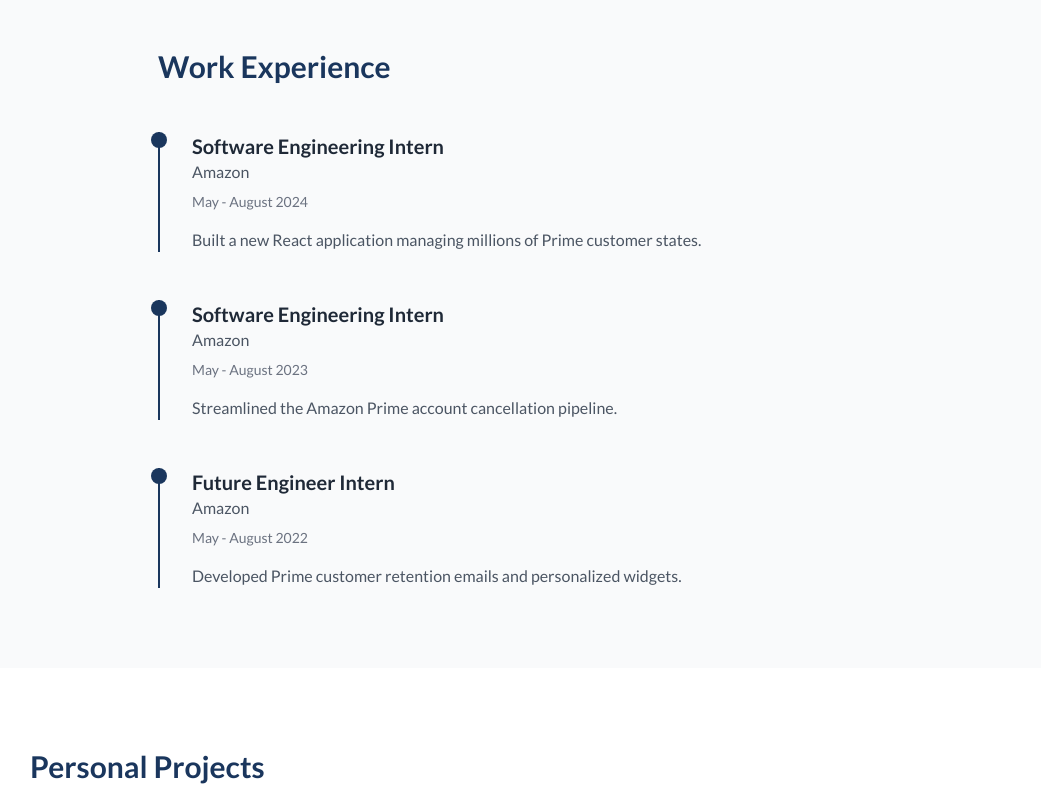
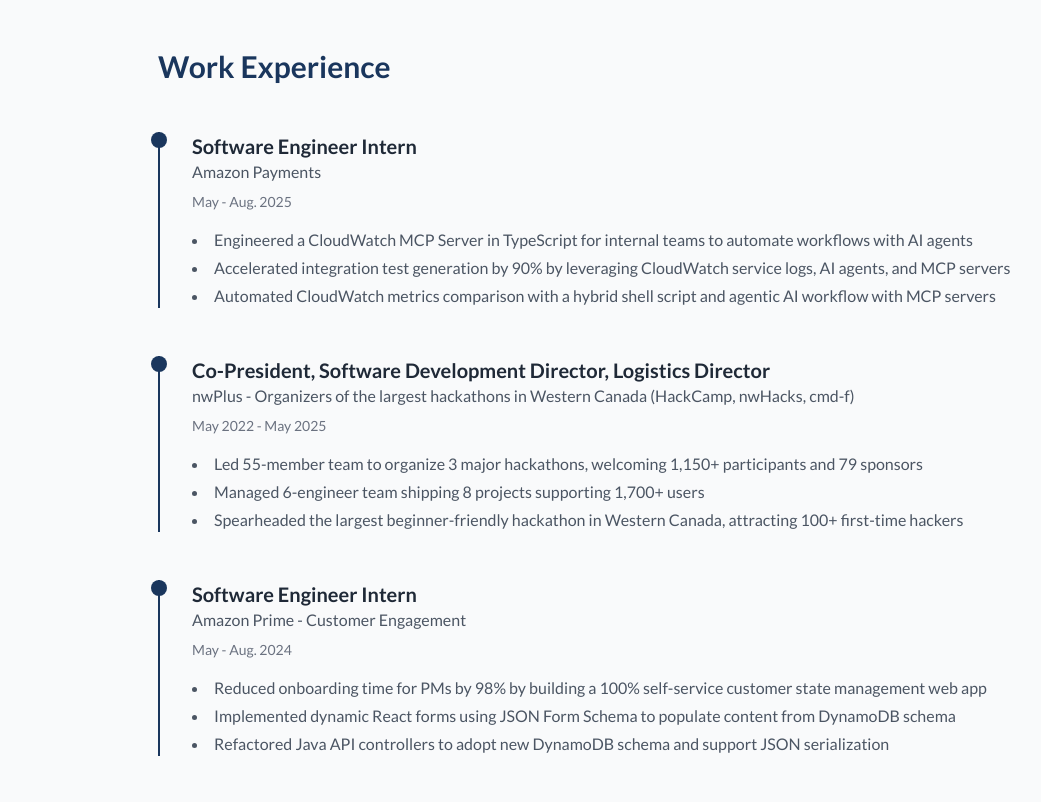
Before and after one commit to meleongg/melvinteo, a Next.js app: page / in a window 1280 px wide. Shown: the part 1960-2762 px from the top of the page, without its empty margins (50-1091 px from the left). Built offline with nearby package versions, Linux system fonts and the light colour scheme.

Commit message:
add: update Experience to include resume bullet points

```diff
--- a/app/components/sections/Experience.tsx
+++ b/app/components/sections/Experience.tsx
@@ -1,26 +1,64 @@
 "use client";
 import { motion } from "framer-motion";
 
-const experiences = [
+interface Experience {
+  company: string;
+  position: string;
+  period: string;
+  description: string | string[];
+}
+
+const experiences: Experience[] = [
   {
-    company: "Amazon",
-    position: "Software Engineering Intern",
-    period: "May - August 2024",
-    description:
-      "Built a new React application managing millions of Prime customer states.",
+    company: "Amazon Payments",
+    position: "Software Engineer Intern",
+    period: "May - Aug. 2025",
+    description: [
+      "Engineered a CloudWatch MCP Server in TypeScript for internal teams to automate workflows with AI agents",
+      "Accelerated integration test generation by 90% by leveraging CloudWatch service logs, AI agents, and MCP servers",
+      "Automated CloudWatch metrics comparison with a hybrid shell script and agentic AI workflow with MCP servers",
+    ],
   },
   {
-    company: "Amazon",
-    position: "Software Engineering Intern",
-    period: "May - August 2023",
-    description: "Streamlined the Amazon Prime account cancellation pipeline.",
+    company:
+      "nwPlus - Organizers of the largest hackathons in Western Canada (HackCamp, nwHacks, cmd-f)",
+    position: "Co-President, Software Development Director, Logistics Director",
+    period: "May 2022 - May 2025",
+    description: [
+      "Led 55-member team to organize 3 major hackathons, welcoming 1,150+ participants and 79 sponsors",
+      "Managed 6-engineer team shipping 8 projects supporting 1,700+ users",
+      "Spearheaded the largest beginner-friendly hackathon in Western Canada, attracting 100+ first-time hackers",
+    ],
   },
   {
-    company: "Amazon",
-    position: "Future Engineer Intern",
-    period: "May - August 2022",
-    description:
-      "Developed Prime customer retention emails and personalized widgets.",
+    company: "Amazon Prime - Customer Engagement",
+    position: "Software Engineer Intern",
+    period: "May - Aug. 2024",
+    description: [
+      "Reduced onboarding time for PMs by 98% by building a 100% self-service customer state management web app",
+      "Implemented dynamic React forms using JSON Form Schema to populate content from DynamoDB schema",
+      "Refactored Java API controllers to adopt new DynamoDB schema and support JSON serialization",
+    ],
+  },
+  {
+    company: "Amazon Prime - Customer Retention",
+    position: "Software Engineer Intern",
+    period: "May - Aug. 2023",
+    description: [
+      "Reduced Prime membership cancellation processing time by 33% by optimizing AWS service configurations",
+      "Refactored CloudWatch dashboards and alarms in TypeScript to improve observability of cancellation traffic",
+      "Simplified QA work in A/B testing by building a browser cookie override tool in Java, saving 15 mins/test",
+    ],
+  },
+  {
+    company: "Amazon Prime - Customer Retention",
+    position: "Amazon Future Engineer Intern",
+    period: "May - Aug. 2022",
+    description: [
+      "Retained 10,000+ annual Prime customers by developing targeted retention emails and personalized widgets",
+      "Cut costs by 43% and development time by 49% by automating feature deployment with Bash shell scripts",
+      "Performed manual QA testing and data validation using customer mocking tools",
+    ],
   },
 ];
 
@@ -51,9 +89,17 @@
               <p className="text-sm text-gray-500 dark:text-gray-400 mb-4">
                 {exp.period}
               </p>
-              <p className="text-gray-600 dark:text-gray-300">
-                {exp.description}
-              </p>
+              <div className="text-gray-600 dark:text-gray-300">
+                {Array.isArray(exp.description) ? (
+                  <ul className="list-disc list-inside space-y-1">
+                    {exp.description.map((bullet, bulletIndex) => (
+                      <li key={bulletIndex}>{bullet}</li>
+                    ))}
+                  </ul>
+                ) : (
+                  <p>{exp.description}</p>
+                )}
+              </div>
             </motion.div>
           ))}
         </div>
```
